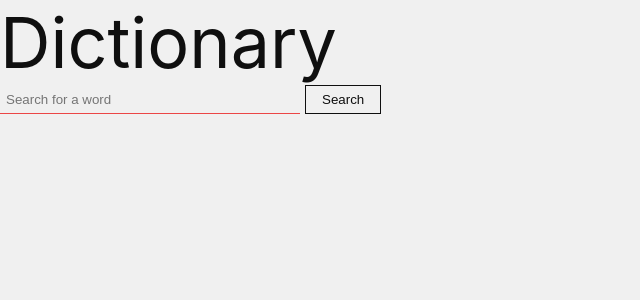
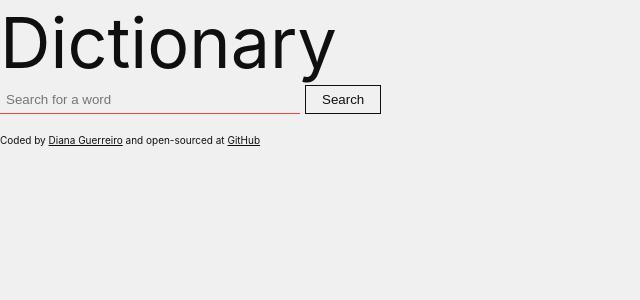
Before and after one commit to wwwavvves/dictionary_react_addon_shecodes, a React (Create React App) app: page / in a window 1280 px wide. Shown: the top 300 px of the page, without its empty margins (0-640 px from the left). Built offline with nearby package versions, Linux system fonts and the light colour scheme.

Commit message:
Added footer

```diff
--- a/src/App.css
+++ b/src/App.css
@@ -1,8 +1,13 @@
 * {
-  background-color: #F0F0F0;
-  color: #0F0F0F;
+  background-color: #f0f0f0;
+  color: #0f0f0f;
 }
 
 .App-header {
   font-size: 70px;
 }
+
+.Footer {
+  font-size: 10px;
+  margin-top: 20px;
+}
--- a/src/App.js
+++ b/src/App.js
@@ -1,4 +1,4 @@
-import './App.css';
+import "./App.css";
 import Search from "./Search";
 
 function App() {
@@ -6,6 +6,20 @@
     <div className="App">
       <header className="App-header">Dictionary</header>
       <Search />
+      <footer className="Footer">
+        Coded by{" "}
+        <a href="https://github.com/wwwavvves" target="_blank" rel="noreferrer">
+          Diana Guerreiro
+        </a>{" "}
+        and open-sourced at{" "}
+        <a
+          href="https://github.com/wwwavvves/dictionary_react_addon_shecodes"
+          target="_blank"
+          rel="noreferrer"
+        >
+          GitHub
+        </a>
+      </footer>
     </div>
   );
 }
```
